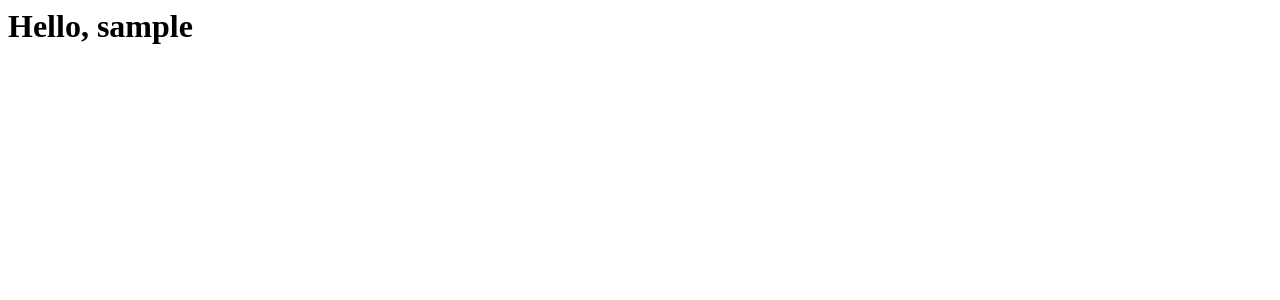
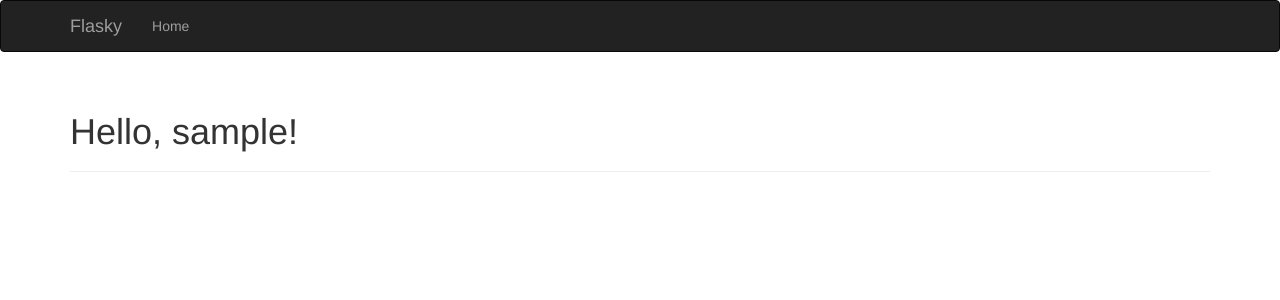
Before and after one commit to lanlingsheng/flask-web, a Flask app: a page that uses templates/user.html in a window 1280 px wide. Shown: the top 300 px of the page. Run offline with Flask 2, Linux system fonts and the light colour scheme; some libraries are stand-ins or nearby versions.

Commit message:
change user.html

```diff
--- a/hello.py
+++ b/hello.py
@@ -1,11 +1,14 @@
 from flask import Flask
 from flask import render_template
+from flask.ext.bootstrap import Bootstrap
 
 app = Flask(__name__)
+bootstrap = Bootstrap(app)
 
 @app.route('/')
 def index():
     return render_template('index.html')
+
 @app.route('/user/<name>')
 def user(name):
     return render_template('user.html', name = name)
--- a/templates/user.html
+++ b/templates/user.html
@@ -1 +1,32 @@
-<h1>Hello, {{name}}</h1>
+{% extends "bootstrap/base.html" %}
+
+{% block title %}Flasky{% endblock %}
+
+{% block navbar %}
+<div class="navbar navbar-inverse" role="navigation">
+    <div class="container">
+        <div class="navbar-header">
+            <button type="button" class="navbar-toggle" data-toggle="collapse" data-target=".navbar-collapse">
+                <span class="sr-only">Toggle navigation</span>
+                <span class="icon-bar"></span>
+                <span class="icon-bar"></span>
+                <span class="icon-bar"></span>
+            </button>
+            <a class="navbar-brand" href="/">Flasky</a>
+        </div>
+        <div class="navbar-collapse collapse">
+            <ul class="nav navbar-nav">
+                <li><a href="/">Home</a></li>
+            </ul>
+        </div>
+    </div>
+</div>
+{% endblock %}
+
+{% block content %}
+<div class="container">
+    <div class="page-header">
+        <h1>Hello, {{ name }}!</h1>
+    </div>
+</div>
+{% endblock %}
```
